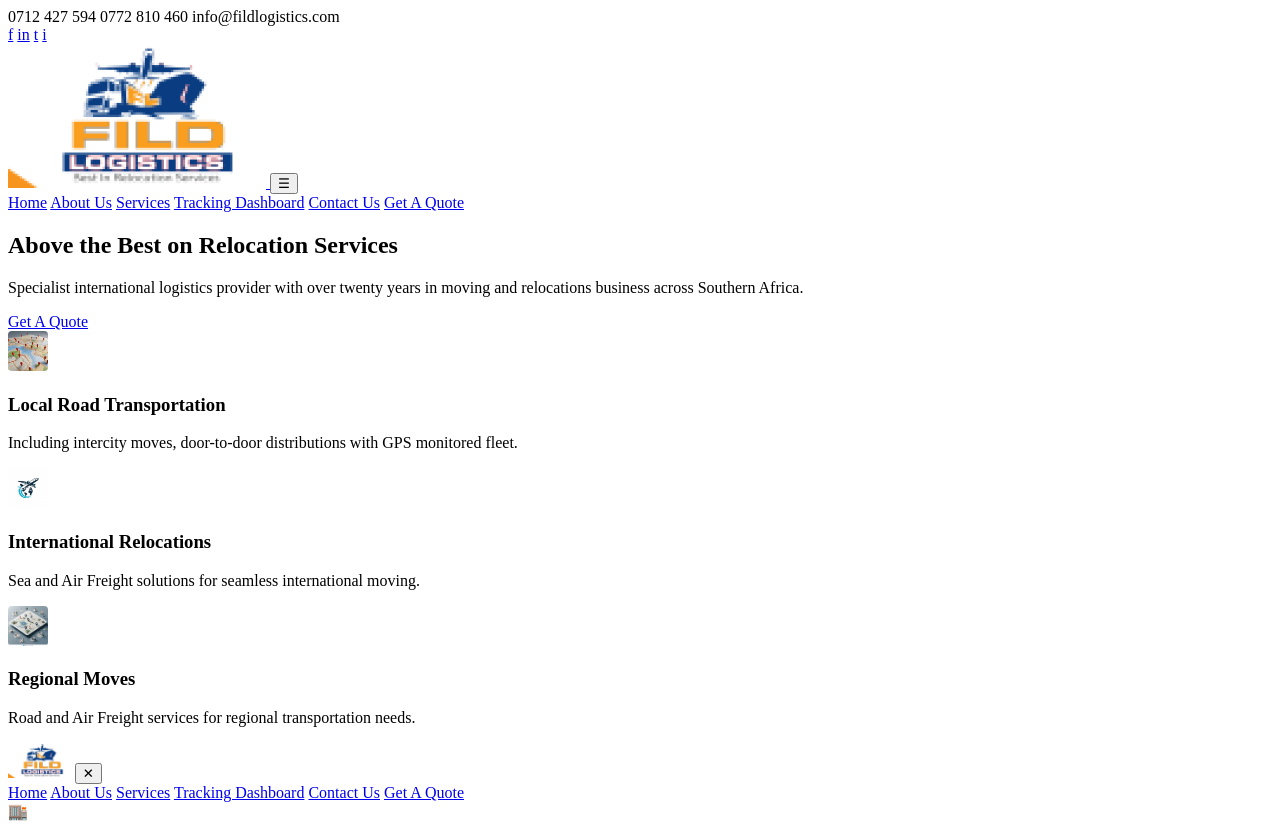
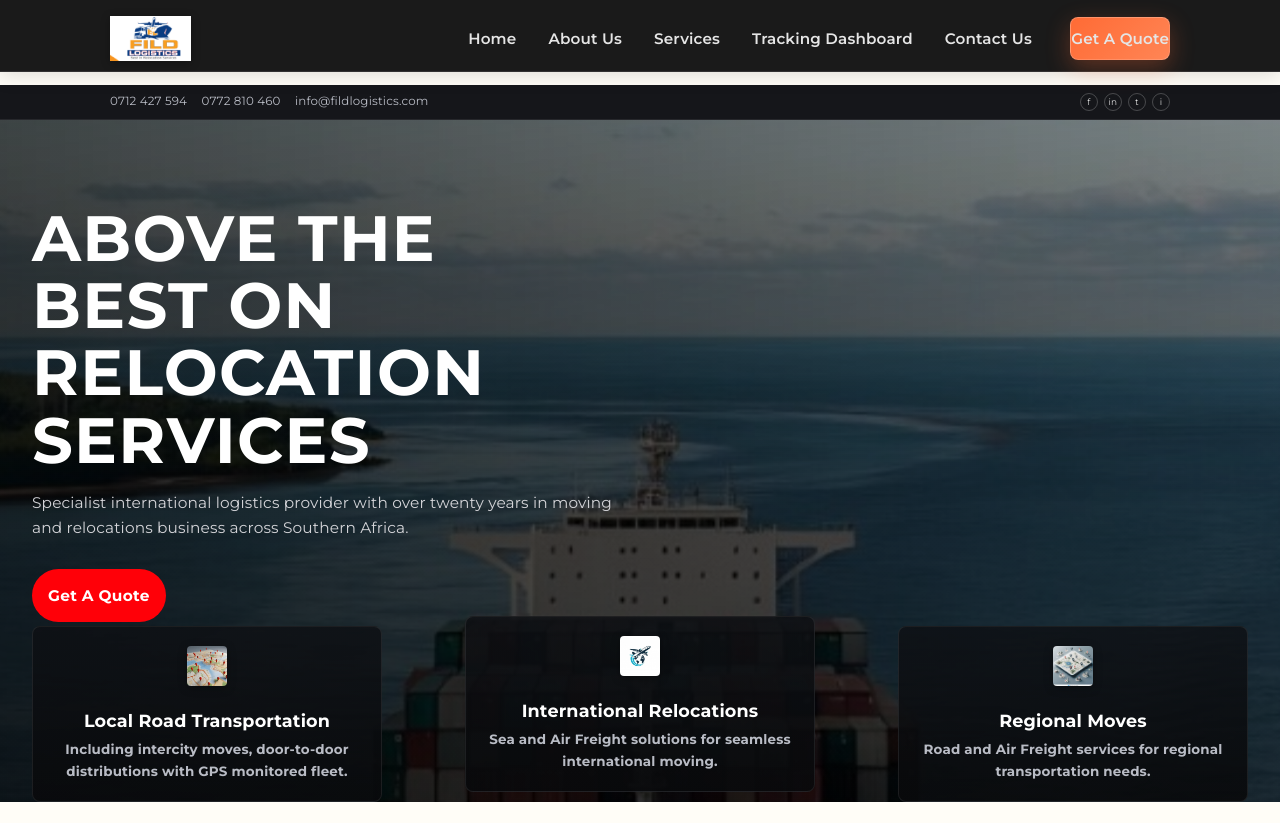
Before and after one commit to mgcinishaun524-source/fildlogistics, a plain HTML site: page index.html in a window 1280 px wide. Shown: the top 823 px of the page. Drawn offline with Linux system fonts and the light colour scheme.

Commit message:
first commit

```diff
--- a/index.html
+++ b/index.html
@@ -10,7 +10,7 @@
       href="https://fonts.googleapis.com/css2?family=Montserrat:wght@400;500;600;700;800&display=swap"
       rel="stylesheet"
     />
-    <link rel="stylesheet" href="./css/" />
+    <link rel="stylesheet" href="./css/styles.css" />
   </head>
   <body>
     <header class="hero-header">
```
